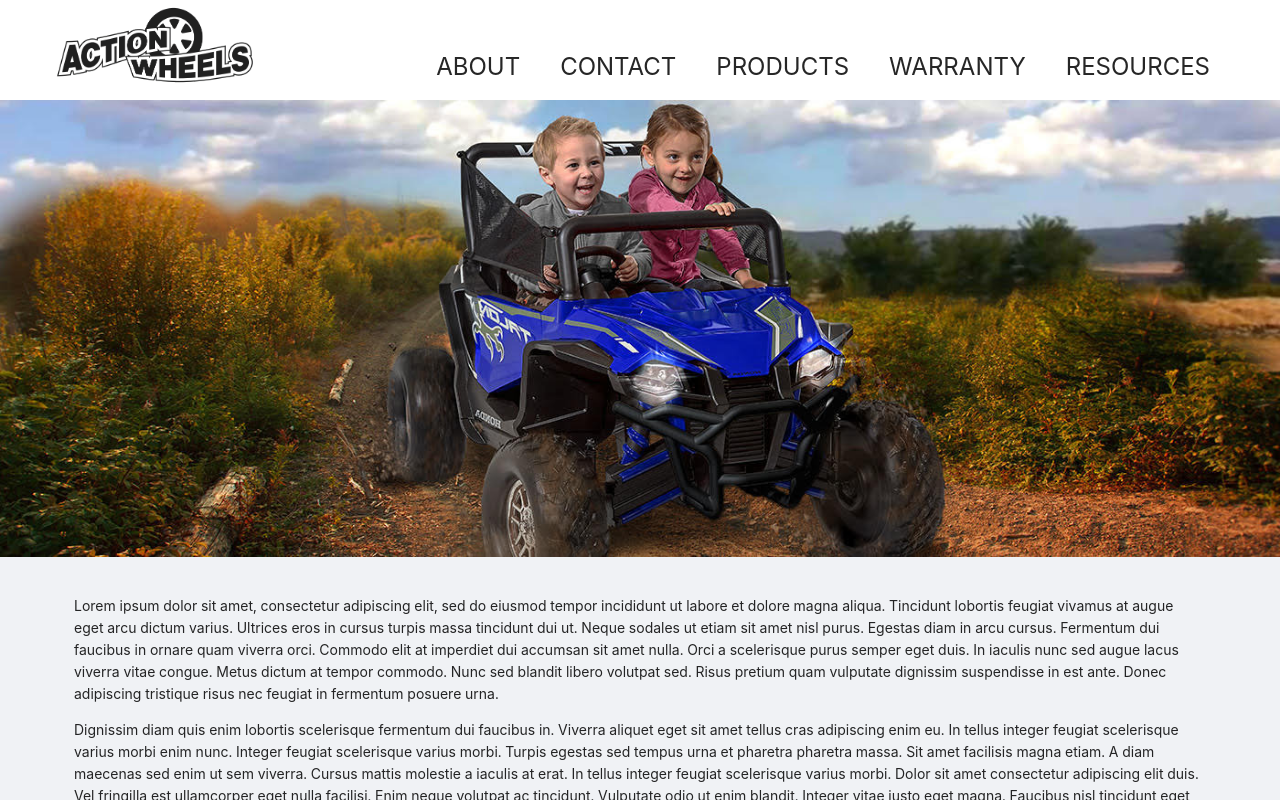
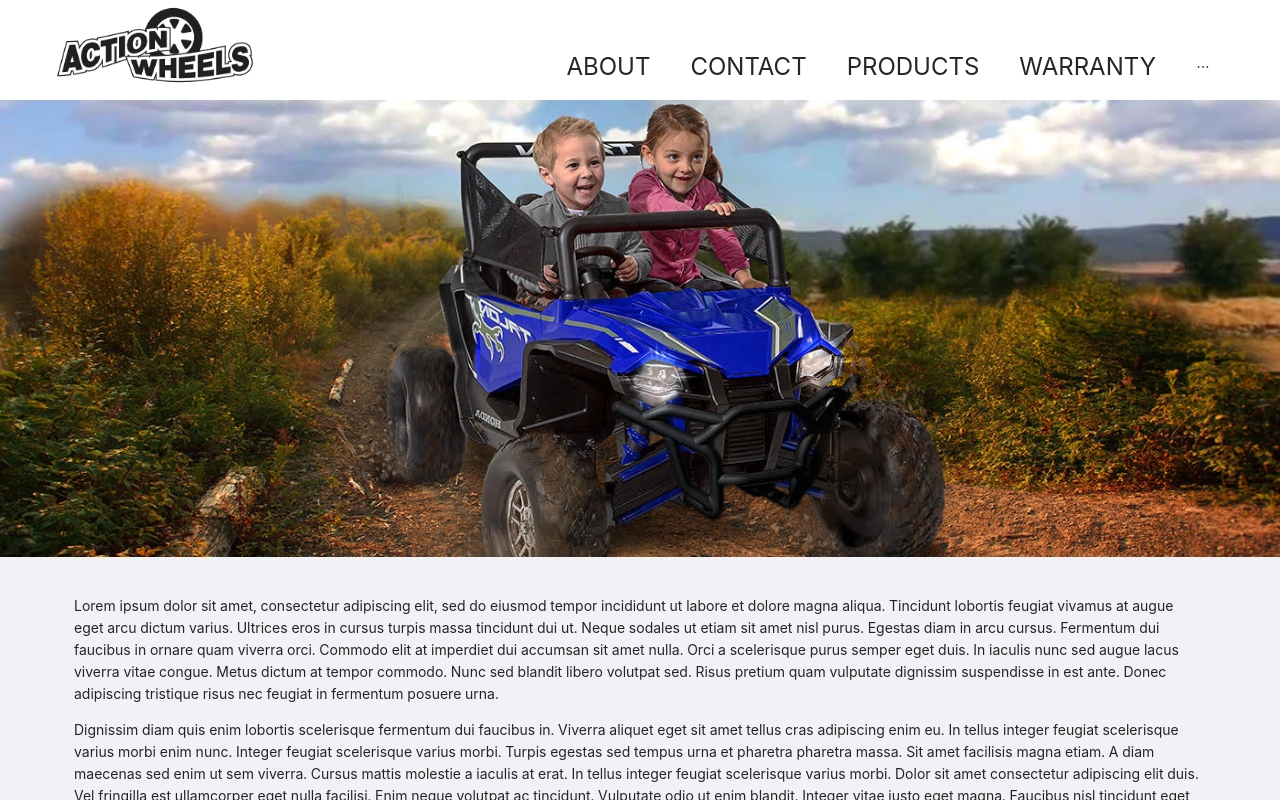
Before and after one commit to alliejay/actionwheels, a React (Create React App) app: page / in a window 1280 px wide. Built offline with nearby package versions, Linux system fonts and the light colour scheme; no server answers.

Commit message:
just do it this way for now

```diff
--- a/package.json
+++ b/package.json
@@ -1,5 +1,5 @@
 {
-  "homepage": "http://alliejay.github.io/review",
+  "homepage": "http://alliejay.github.io",
   "name": "ballard-web",
   "version": "0.1.0",
   "private": true,
--- a/src/ActionWheels/index.js
+++ b/src/ActionWheels/index.js
@@ -70,7 +70,7 @@ const ActionWheels = () => {
         <Menu.Item className="menuItem" key="contact" onClick={({key}) => renderComponent({key})}>CONTACT</Menu.Item>
         <Menu.Item className="menuItem" key="products" onClick={({key}) => renderComponent({key})}>PRODUCTS</Menu.Item>
         <Menu.Item className="menuItem" key="warranty" onClick={({key}) => renderComponent({key})}>WARRANTY</Menu.Item>
-        <Menu.Item className="menuItem" key="resources" onClick={({key}) => renderComponent({key})}>RESOURCES</Menu.Item>
+        <Menu.Item className="menuItem" key="review" onClick={({key}) => renderComponent({key})}>REVIEW</Menu.Item>
       </Menu>
     )
   };
```
